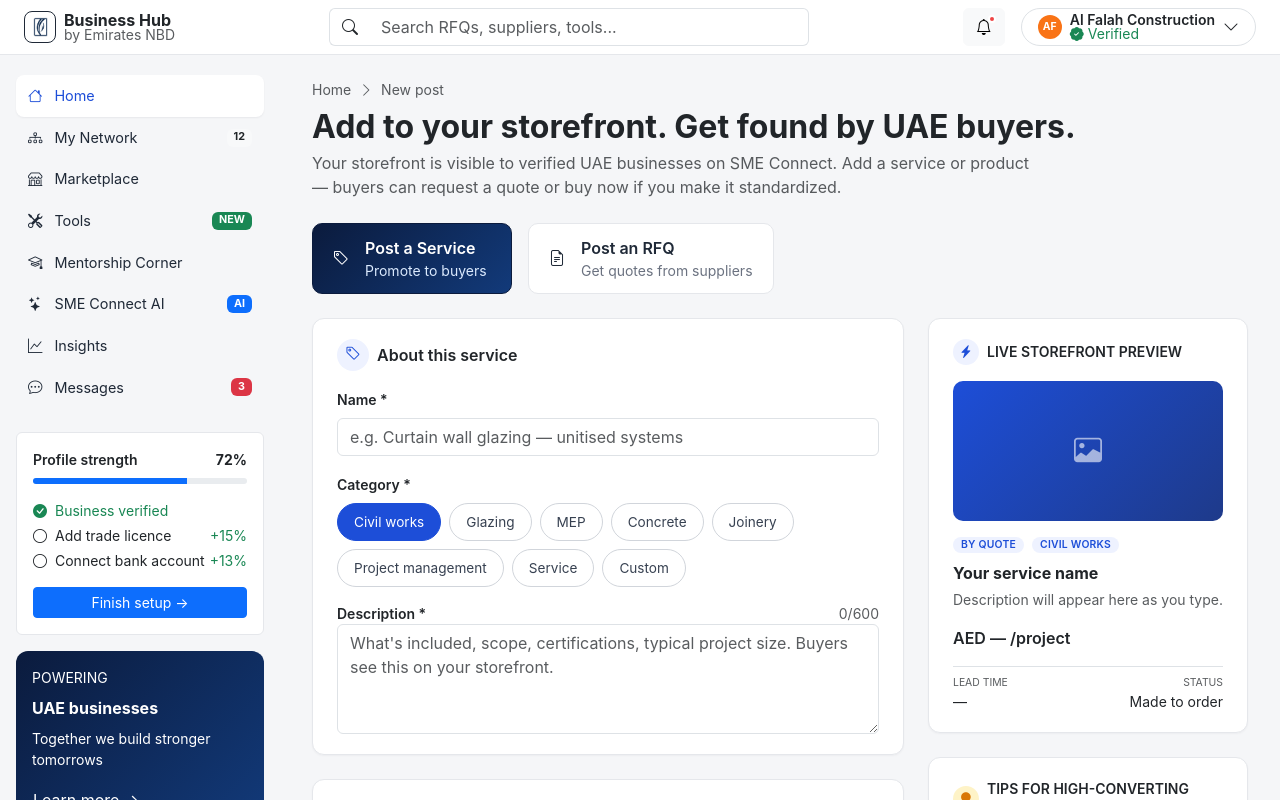
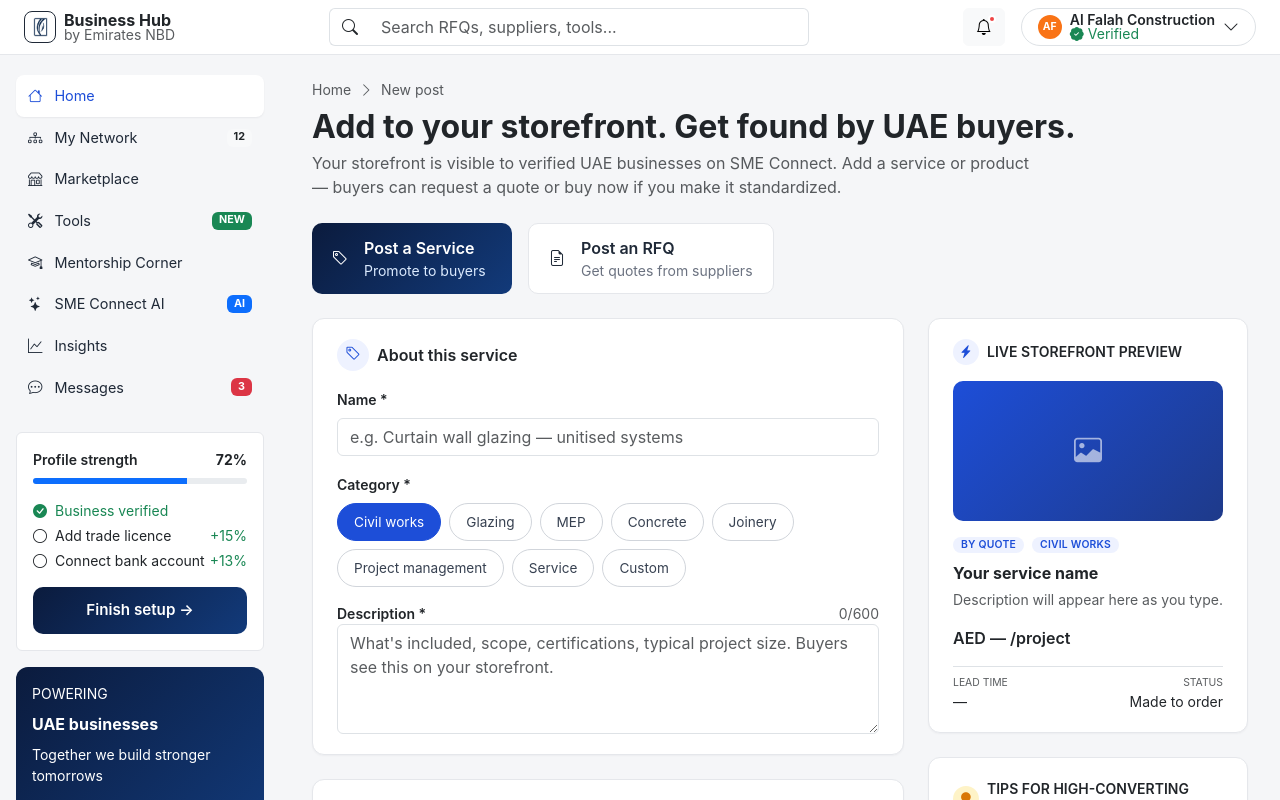
Before and after one commit to Ghaithah/NBD-Trail, a React (Create React App) app: page / in a window 1280 px wide. Shown: the top 800 px of the page. Built offline with nearby package versions, Linux system fonts and the light colour scheme.

Commit message:
Button-Color-Correction

```diff
--- a/src/components/BusinessHub.css
+++ b/src/components/BusinessHub.css
@@ -107,15 +107,17 @@
 }
 
 .bh-finish-btn {
-  background: #0b1b3d;
+  background: linear-gradient(135deg, #0b1b3d, #123a7a);
   color: #fff;
   border: none;
   border-radius: 10px;
   font-weight: 600;
+  padding: 12px 20px;
+  font-size: 0.95rem;
 }
 
 .bh-finish-btn:hover {
-  background: #123a7a;
+  background: linear-gradient(135deg, #123a7a, #0b1b3d);
   color: #fff;
 }
 
@@ -160,6 +162,10 @@
   color: #1f2937;
   cursor: pointer;
   min-width: 200px;
+  appearance: none;
+  -webkit-appearance: none;
+  box-shadow: none;
+  transition: background 0.15s ease, border-color 0.15s ease;
 }
 
 .bh-tab-btn .small {
@@ -168,8 +174,13 @@
 
 .bh-tab-btn.active {
   background: linear-gradient(135deg, #0b1b3d, #123a7a);
-  border-color: #0b1b3d;
+  border: none;
   color: #fff;
+  box-shadow: none;
+}
+
+.bh-tab-btn.active:hover {
+  background: linear-gradient(135deg, #123a7a, #0b1b3d);
 }
 
 .bh-tab-btn.active .small {
@@ -177,7 +188,8 @@
 }
 
 .bh-tab-btn:hover:not(.active) {
-  border-color: #93c5fd;
+  border-color: #123a7a;
+  background: linear-gradient(135deg, rgba(11, 27, 61, 0.06), rgba(18, 58, 122, 0.12));
 }
 
 .bh-content-row {
--- a/src/components/PageHeader.js
+++ b/src/components/PageHeader.js
@@ -29,7 +29,7 @@
       <div className="d-flex gap-3 flex-wrap">
         <button
           type="button"
-          className={`bh-tab-btn ${activeTab === "service" ? "active" : ""}`}
+          className={`btn bh-tab-btn ${activeTab === "service" ? "active" : ""}`}
           onClick={() => onTabChange("service")}
         >
           <i className="bi bi-tag me-2"></i>
@@ -41,7 +41,7 @@
 
         <button
           type="button"
-          className={`bh-tab-btn ${activeTab === "rfq" ? "active" : ""}`}
+          className={`btn bh-tab-btn ${activeTab === "rfq" ? "active" : ""}`}
           onClick={() => onTabChange("rfq")}
         >
           <i className="bi bi-file-earmark-text me-2"></i>
--- a/src/components/Sidebar.js
+++ b/src/components/Sidebar.js
@@ -56,7 +56,7 @@
                             <span className="text-success">+13%</span>
                         </li>
                     </ul>
-                    <button className="btn btn-primary w-100 btn-sm">Finish setup →</button>
+                    <button className="btn bh-finish-btn w-100">Finish setup →</button>
                 </div>
             </div>
 
```
